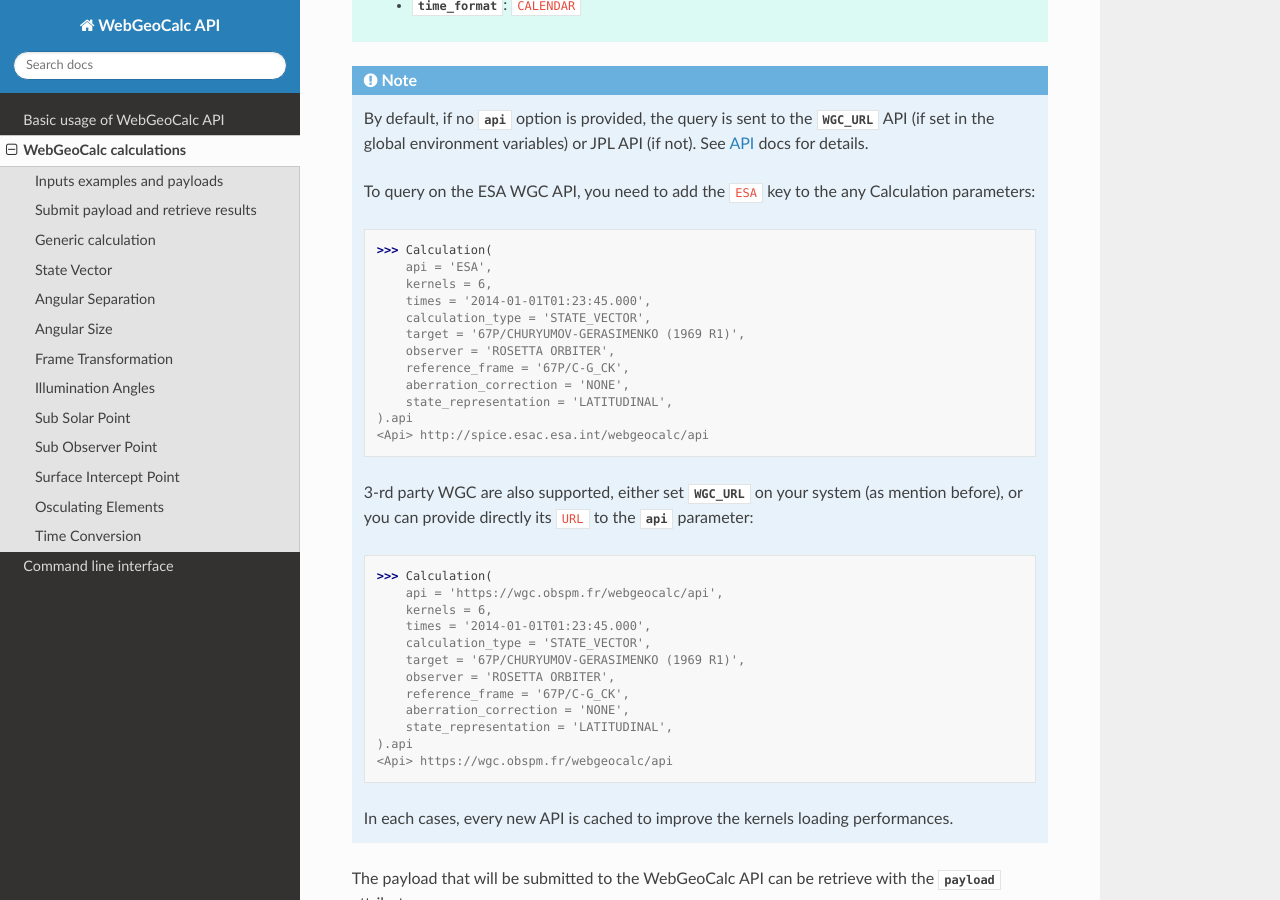
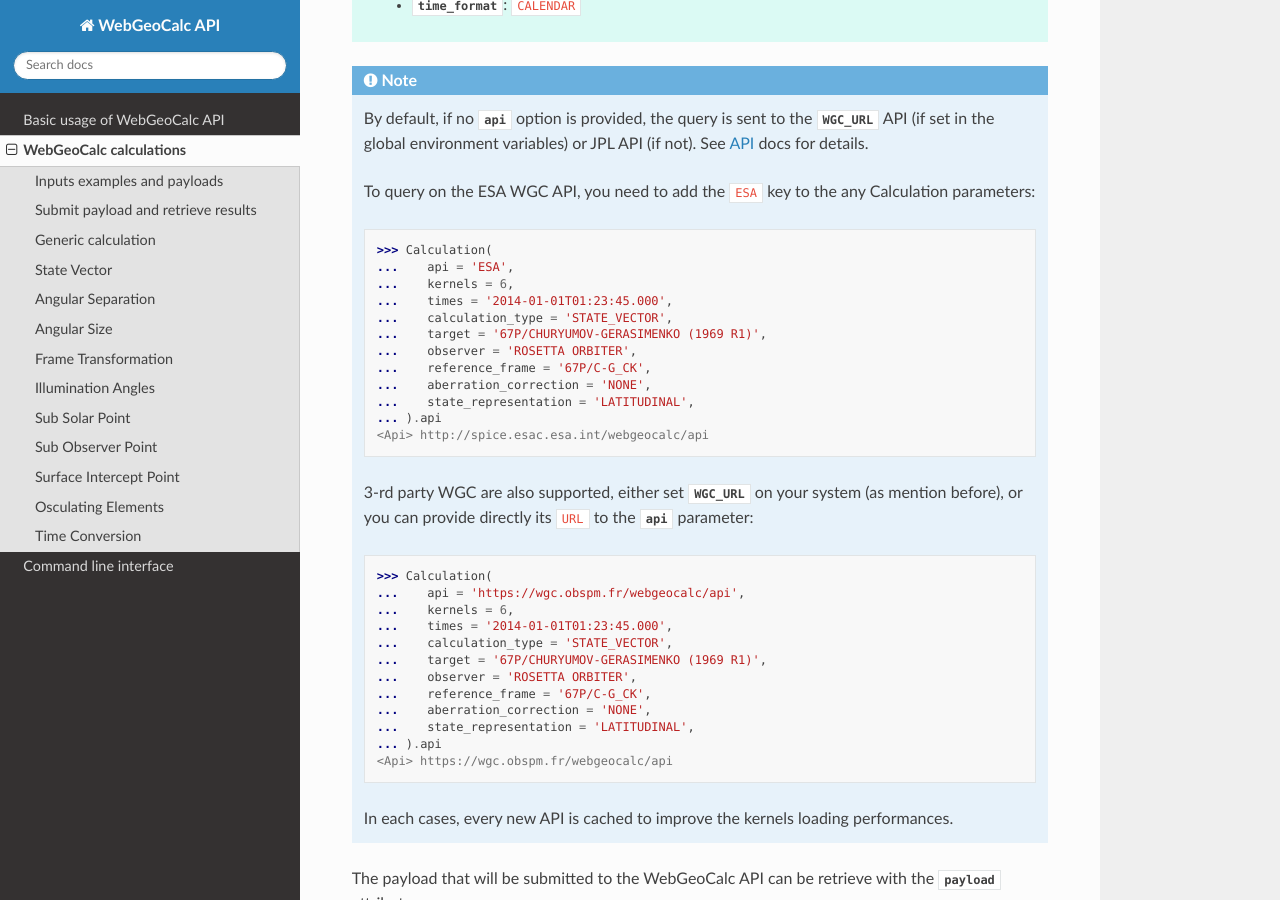
Before and after one commit to seignovert/python-webgeocalc, a Sphinx documentation site: the page built from docs/calculation.rst, in a window 1280 px wide and 900 px high, scrolled down 1266 px. Built offline with Sphinx 7.4.7 and the Read the Docs theme 2.0.0, drawn with Linux system fonts in a browser that asks for light colours.

```diff
--- a/docs/calculation.rst
+++ b/docs/calculation.rst
@@ -66,16 +66,16 @@ All WebGeoCalc calculation objects take their input attributes in
     to the any Calculation parameters:
 
     >>> Calculation(
-        api = 'ESA',
-        kernels = 6,
-        times = '2014-01-01T01:23:45.000',
-        calculation_type = 'STATE_VECTOR',
-        target = '67P/CHURYUMOV-GERASIMENKO (1969 R1)',
-        observer = 'ROSETTA ORBITER',
-        reference_frame = '67P/C-G_CK',
-        aberration_correction = 'NONE',
-        state_representation = 'LATITUDINAL',
-    ).api
+    ...    api = 'ESA',
+    ...    kernels = 6,
+    ...    times = '2014-01-01T01:23:45.000',
+    ...    calculation_type = 'STATE_VECTOR',
+    ...    target = '67P/CHURYUMOV-GERASIMENKO (1969 R1)',
+    ...    observer = 'ROSETTA ORBITER',
+    ...    reference_frame = '67P/C-G_CK',
+    ...    aberration_correction = 'NONE',
+    ...    state_representation = 'LATITUDINAL',
+    ... ).api
     <Api> http://spice.esac.esa.int/webgeocalc/api
 
     3-rd party WGC are also supported, either set :obj:`WGC_URL`
@@ -83,16 +83,16 @@ All WebGeoCalc calculation objects take their input attributes in
     its ``URL`` to the :py:attr:`api` parameter:
 
     >>> Calculation(
-        api = 'https://wgc.obspm.fr/webgeocalc/api',
-        kernels = 6,
-        times = '2014-01-01T01:23:45.000',
-        calculation_type = 'STATE_VECTOR',
-        target = '67P/CHURYUMOV-GERASIMENKO (1969 R1)',
-        observer = 'ROSETTA ORBITER',
-        reference_frame = '67P/C-G_CK',
-        aberration_correction = 'NONE',
-        state_representation = 'LATITUDINAL',
-    ).api
+    ...    api = 'https://wgc.obspm.fr/webgeocalc/api',
+    ...    kernels = 6,
+    ...    times = '2014-01-01T01:23:45.000',
+    ...    calculation_type = 'STATE_VECTOR',
+    ...    target = '67P/CHURYUMOV-GERASIMENKO (1969 R1)',
+    ...    observer = 'ROSETTA ORBITER',
+    ...    reference_frame = '67P/C-G_CK',
+    ...    aberration_correction = 'NONE',
+    ...    state_representation = 'LATITUDINAL',
+    ... ).api
     <Api> https://wgc.obspm.fr/webgeocalc/api
 
     In each cases, every new API is cached to improve
```
Also changed, not shown: setup.py (+2 -9 lines), 4 other files.
